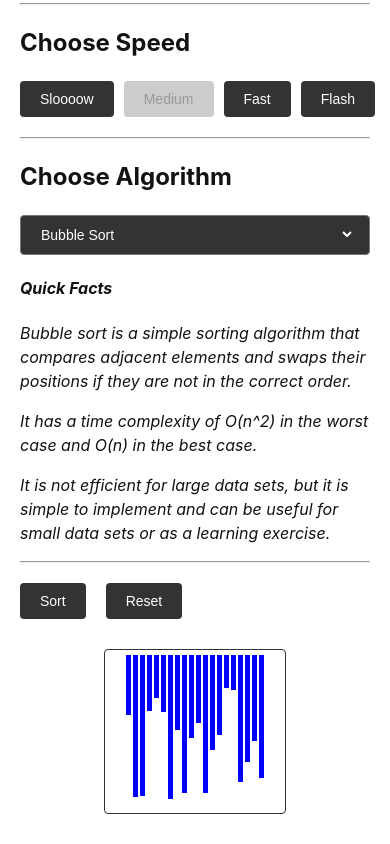
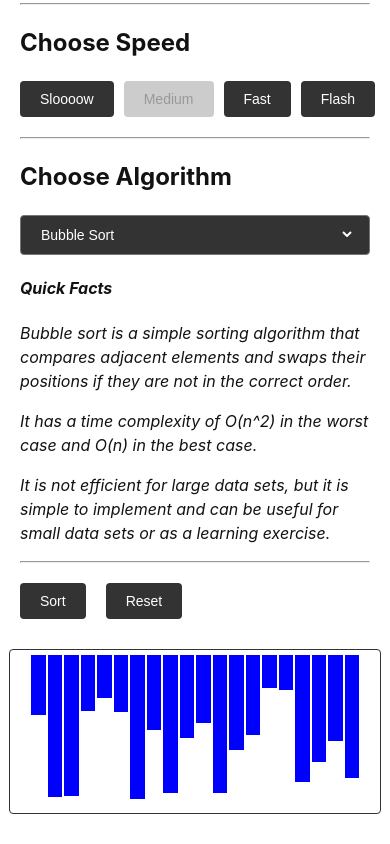
Before and after one commit to Palakash27/Algorithm-Visualizer, a React (Create React App) app: page /sorting-algorithm in a window 390 px wide. Both pictures are taken after a click on the button "Get Started". Shown: the part 229-1073 px from the top of the page. Built offline with nearby package versions, Linux system fonts and the light colour scheme.

Commit message:
Fix mobile view of array-bars

```diff
--- a/src/components/ArrayBars/ArrayBars.css
+++ b/src/components/ArrayBars/ArrayBars.css
@@ -19,14 +19,12 @@
 
 @media (max-width: 900px) {
     .array-bar {
-        width: 8px !important;
         color: transparent !important;
     }
 }
 
-@media (max-width: 450px) {
-    .array-bar {
-        width: 5px !important;
-        color: transparent !important;
+@media (min-width: 1160px) {
+    .array-bars-container {
+        width: 1150px;
     }
 }
--- a/src/components/ArrayBars/ArrayBars.jsx
+++ b/src/components/ArrayBars/ArrayBars.jsx
@@ -8,7 +8,10 @@ const ArrayBars = ({ array }) => {
                     key={index}
                     className="array-bar"
                     style={{
-                        width: `${Math.abs(60 - array.length)}px`,
+                        width: `${
+                            (window.innerWidth - array.length * 2 - 60) /
+                            array.length
+                        }px`,
                         height: `${value}px`,
                     }}
                 >
```
